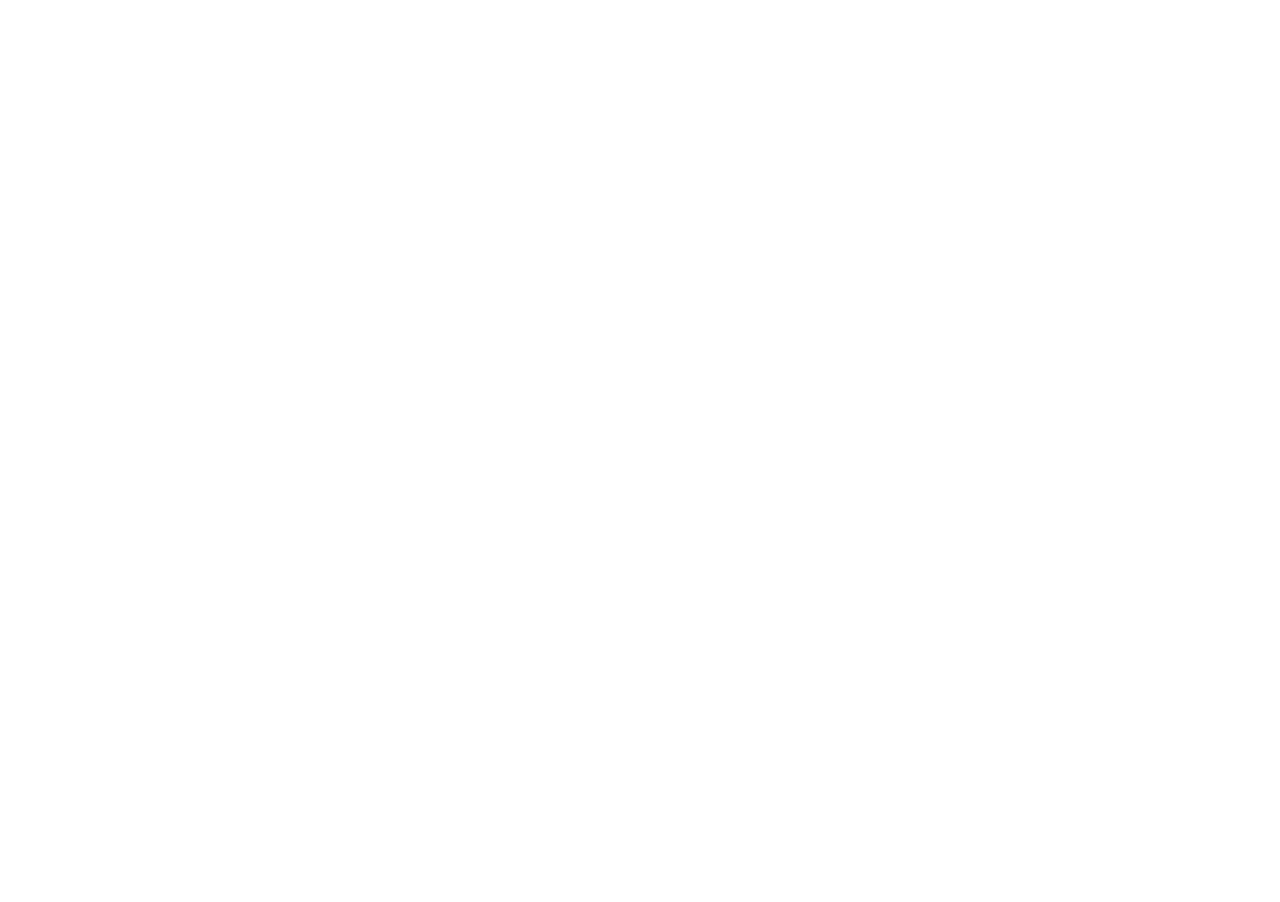
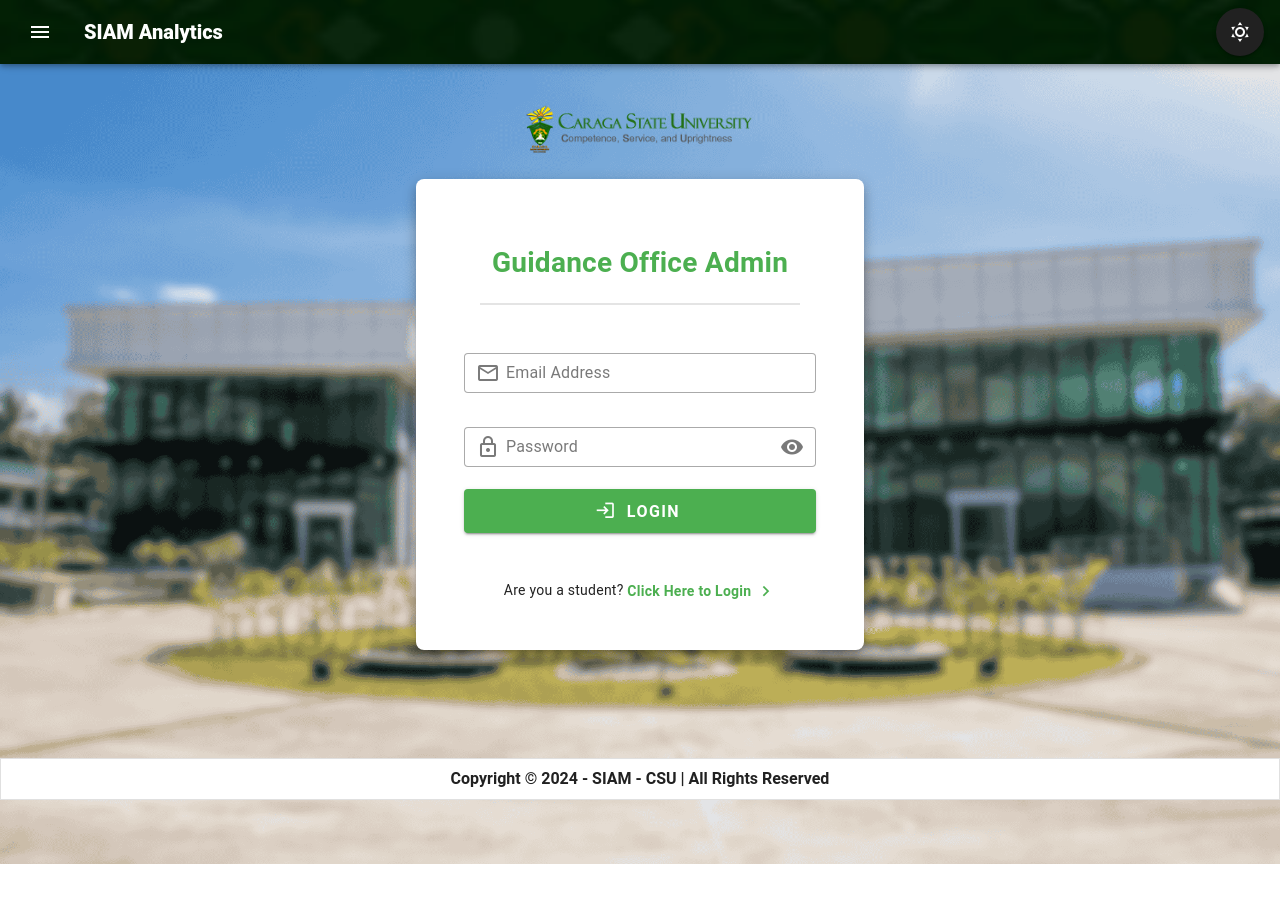
Before and after one commit to jipenalver/cross-thesis, a Vue app: page /admin/login in a window 1280 px wide. Before the commit the page ends 800 px from the top, so only its background shows below. Built offline with nearby package versions, Linux system fonts and the light colour scheme.

Commit message:
feat: added admin login page

```diff
--- a/src/components/layout/AppLayout.vue
+++ b/src/components/layout/AppLayout.vue
@@ -23,8 +23,6 @@
           <span class="font-weight-black">SIAM Analytics</span>
         </v-app-bar-title>
 
-        <v-spacer></v-spacer>
-
         <v-btn
           :icon="theme === 'light' ? 'mdi-weather-sunny' : 'mdi-weather-night'"
           variant="elevated"
--- a/src/views/auth/admin/AdminLoginView.vue
+++ b/src/views/auth/admin/AdminLoginView.vue
@@ -1,5 +1,21 @@
-<script setup lang="ts"></script>
+<script setup lang="ts">
+import AppLayout from '@/components/layout/AppLayout.vue'
+import AdminLoginForm from './partials/AdminLoginForm.vue'
+import bgCsu from '@/assets/images/bg-csu.png'
+</script>
 
 <template>
-  <main></main>
+  <AppLayout>
+    <template #content>
+      <v-img :src="bgCsu" class="h-screen" cover>
+        <v-container fluid>
+          <v-row>
+            <v-col cols="12">
+              <AdminLoginForm></AdminLoginForm>
+            </v-col>
+          </v-row>
+        </v-container>
+      </v-img>
+    </template>
+  </AppLayout>
 </template>
--- /dev/null
+++ b/src/views/auth/admin/partials/AdminLoginForm.vue
@@ -0,0 +1,65 @@
+<script setup lang="ts">
+import logoLogin from '@/assets/images/logo-login.png'
+import { useDisplay } from 'vuetify'
+import { ref } from 'vue'
+
+const { mobile } = useDisplay()
+
+const isPasswordVisible = ref(false)
+</script>
+
+<template>
+  <v-img class="mx-auto my-6" max-width="228" :src="logoLogin"></v-img>
+
+  <v-card class="mx-auto pa-12 pb-8" elevation="8" max-width="448" rounded="lg">
+    <v-card-text>
+      <h1 class="text-center text-success">Guidance Office Admin</h1>
+
+      <v-divider class="my-5" thickness="2"></v-divider>
+    </v-card-text>
+
+    <v-form>
+      <v-text-field
+        class="mt-3"
+        density="compact"
+        placeholder="jdoe@carsu.edu.ph"
+        label="Email Address"
+        prepend-inner-icon="mdi-email-outline"
+        variant="outlined"
+      ></v-text-field>
+
+      <v-text-field
+        class="mt-3"
+        :append-inner-icon="isPasswordVisible ? 'mdi-eye-off' : 'mdi-eye'"
+        :type="isPasswordVisible ? 'text' : 'password'"
+        density="compact"
+        placeholder="Password"
+        label="Password"
+        prepend-inner-icon="mdi-lock-outline"
+        variant="outlined"
+        @click:append-inner="isPasswordVisible = !isPasswordVisible"
+      ></v-text-field>
+
+      <v-btn
+        class="font-weight-bold"
+        prepend-icon="mdi-login"
+        color="success"
+        variant="elevated"
+        size="large"
+        block
+      >
+        Login
+      </v-btn>
+    </v-form>
+
+    <v-card-text class="mt-8 text-center">
+      <span>Are you a student?</span>
+
+      <br v-if="mobile" />
+
+      <RouterLink class="text-success text-decoration-none font-weight-bold" to="/">
+        Click Here to Login <v-icon icon="mdi-chevron-right"></v-icon>
+      </RouterLink>
+    </v-card-text>
+  </v-card>
+</template>
```
